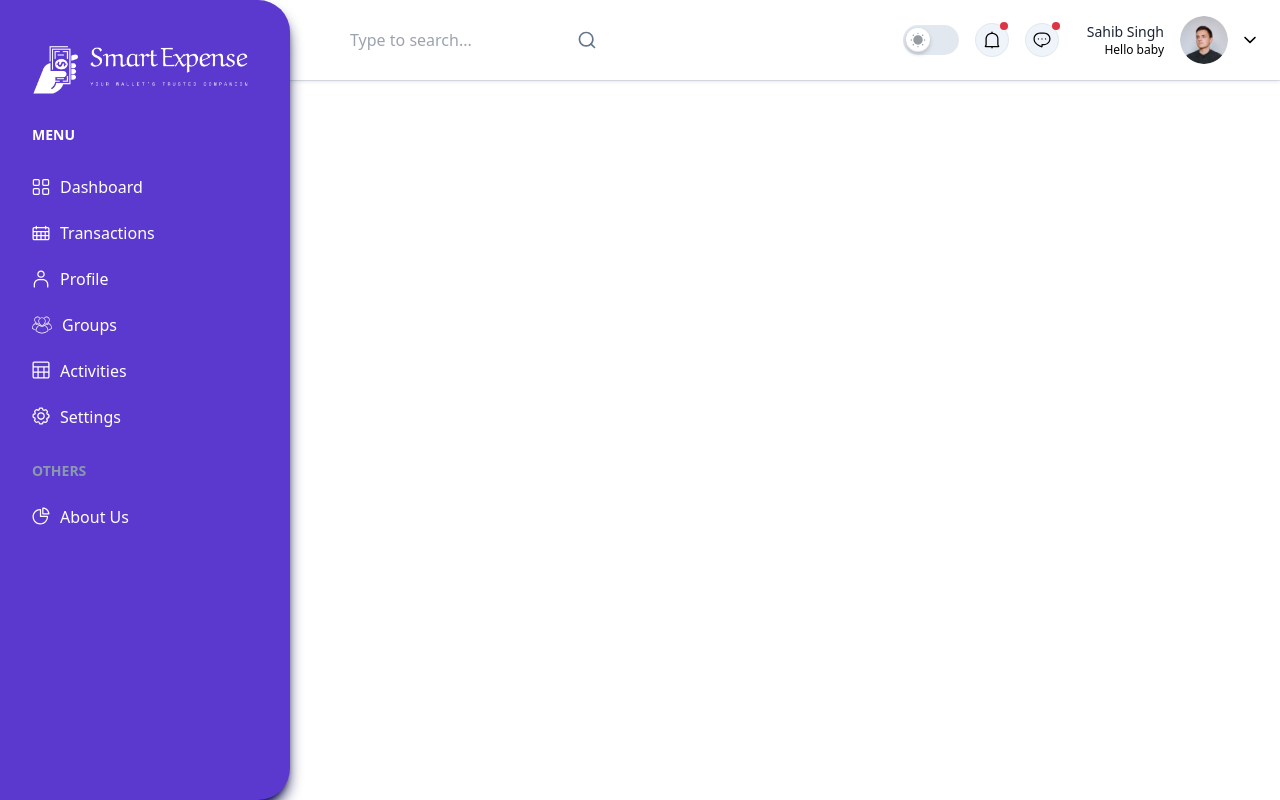
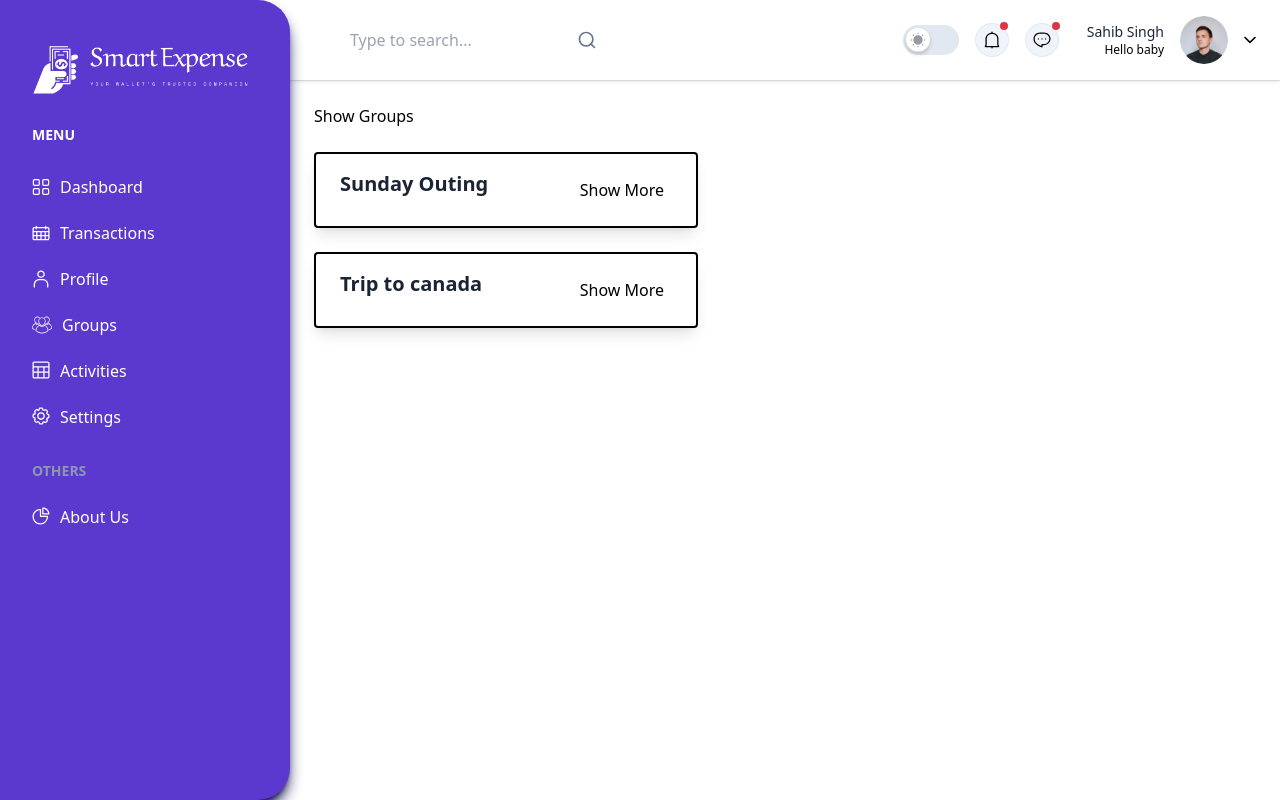
Before and after one commit to Sahib573/saveMoney, a React (Vite) app in the folder frontend/: page /groups in a window 1280 px wide. Built offline with nearby package versions, Linux system fonts and the light colour scheme.

Commit message:
groups card created

```diff
--- /dev/null
+++ b/frontend/src/components/GroupCard.tsx
@@ -0,0 +1,61 @@
+import React, { useState } from 'react';
+
+interface GroupCardProps {
+    groupName: string;
+    totalExpenses: number;
+    members: string[];
+}
+
+const GroupCard: React.FC<GroupCardProps> = ({
+    groupName,
+    totalExpenses,
+    members,
+}) => {
+    const [isOpen, setIsOpen] = useState(false);
+
+    const toggleCard = () => {
+        setIsOpen(!isOpen);
+    };
+
+    return (
+        <div
+            className={`max-w-sm overflow-hidden shadow-lg border-2 ${isOpen ? 'border-blue-400 bg-white' : 'border-gray-300 bg-gray-100'
+                } hover:shadow-xl transform hover:-translate-y-1 transition duration-300 ease-in-out ${isOpen ? 'rounded-lg' : 'rounded'
+                }`}
+        >
+            <div className="px-6 py-4">
+                <div className="flex justify-between">
+                    <div
+                        className={`font-semibold text-xl mb-2 ${isOpen ? 'text-blue-600' : 'text-black'
+                            }`}
+                    >
+                        {groupName}
+                    </div>
+                    <button
+                        onClick={toggleCard}
+                        className={`float-right rounded-full ${isOpen ? 'bg-red-400' : 'bg-blue-400'
+                            } text-pink p-2 hover:bg-blue-600 transition-colors duration-300 ease-in-out`}
+                    >
+                        {isOpen ? 'Show Less' : 'Show More'}
+                    </button>
+                </div>
+                {isOpen && (
+                    <>
+                        <p className="text-lg text-gray-800">
+                            Total Expenses: ${totalExpenses.toFixed(2)}
+                        </p>
+                        <ul className="mt-3">
+                            {members.map((member, index) => (
+                                <li key={index} className="text-base text-gray-700">
+                                    {member}
+                                </li>
+                            ))}
+                        </ul>
+                    </>
+                )}
+            </div>
+        </div>
+    );
+};
+
+export default GroupCard;
--- a/frontend/src/pages/Groups.tsx
+++ b/frontend/src/pages/Groups.tsx
@@ -1,6 +1,32 @@
+import GroupCard from '../components/GroupCard';
+
 const Groups = () => {
+    const groups = [
+        {
+            groupName: 'Sunday Outing',
+            totalExpenses: 1500,
+            members: ['Sahib', 'Kush', 'Parul'],
+        },
+        {
+            groupName: 'Trip to canada',
+            totalExpenses: 87750,
+            members: ['Somesh', 'Sahib', 'Parul', 'Kush'],
+        },
+    ];
     return (
         <>
+            Show Groups
+            <div className="grid grid-rows-4  gap-4 gap-4 md:mt-6 md:gap-6 2xl:mt-7.5 2xl:gap-7.5">
+                {groups.map((group, index) => (
+                    <GroupCard
+                        key={index}
+                        groupName={group.groupName}
+                        totalExpenses={group.totalExpenses}
+                        members={group.members}
+                    />
+                ))}
+            </div>
+
         </>
     )
 }
```
